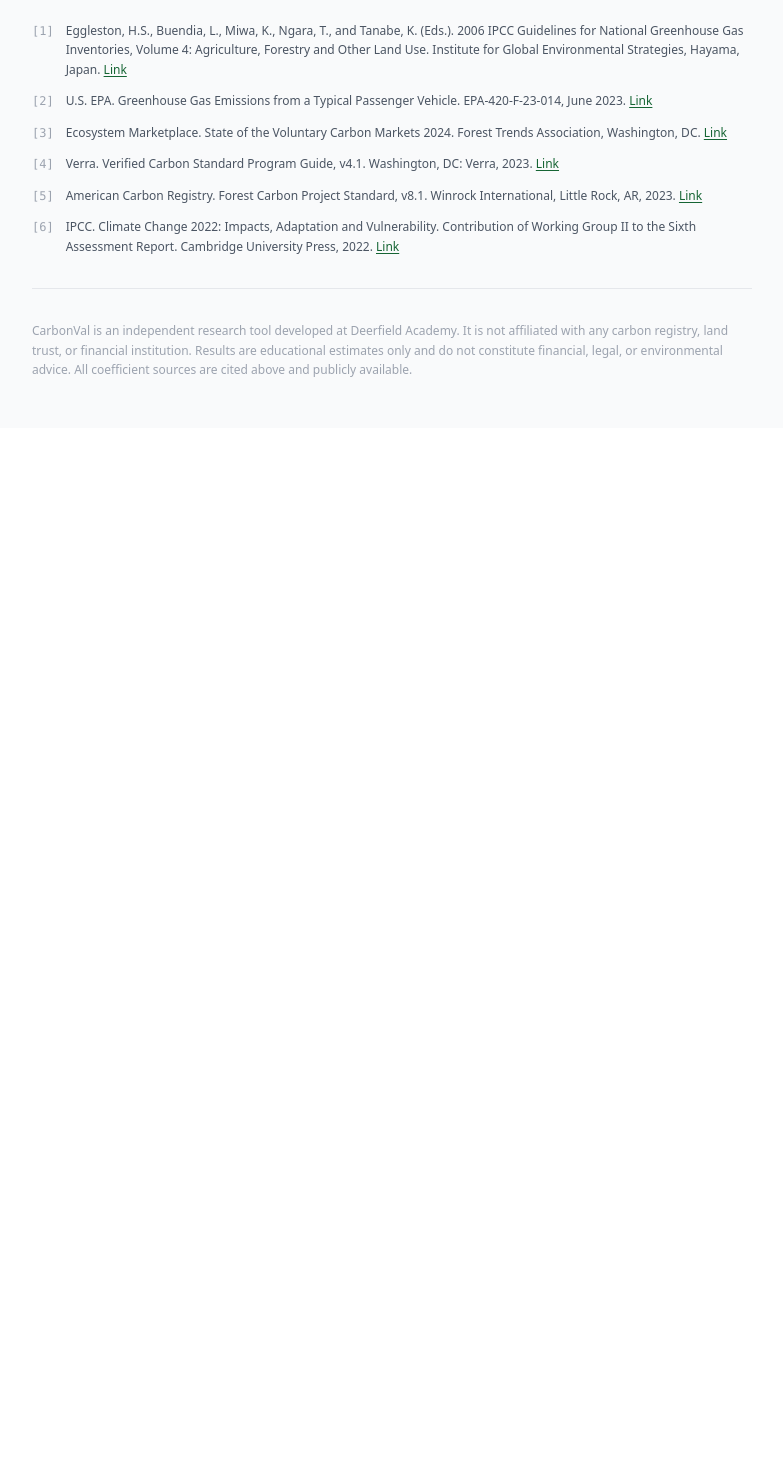
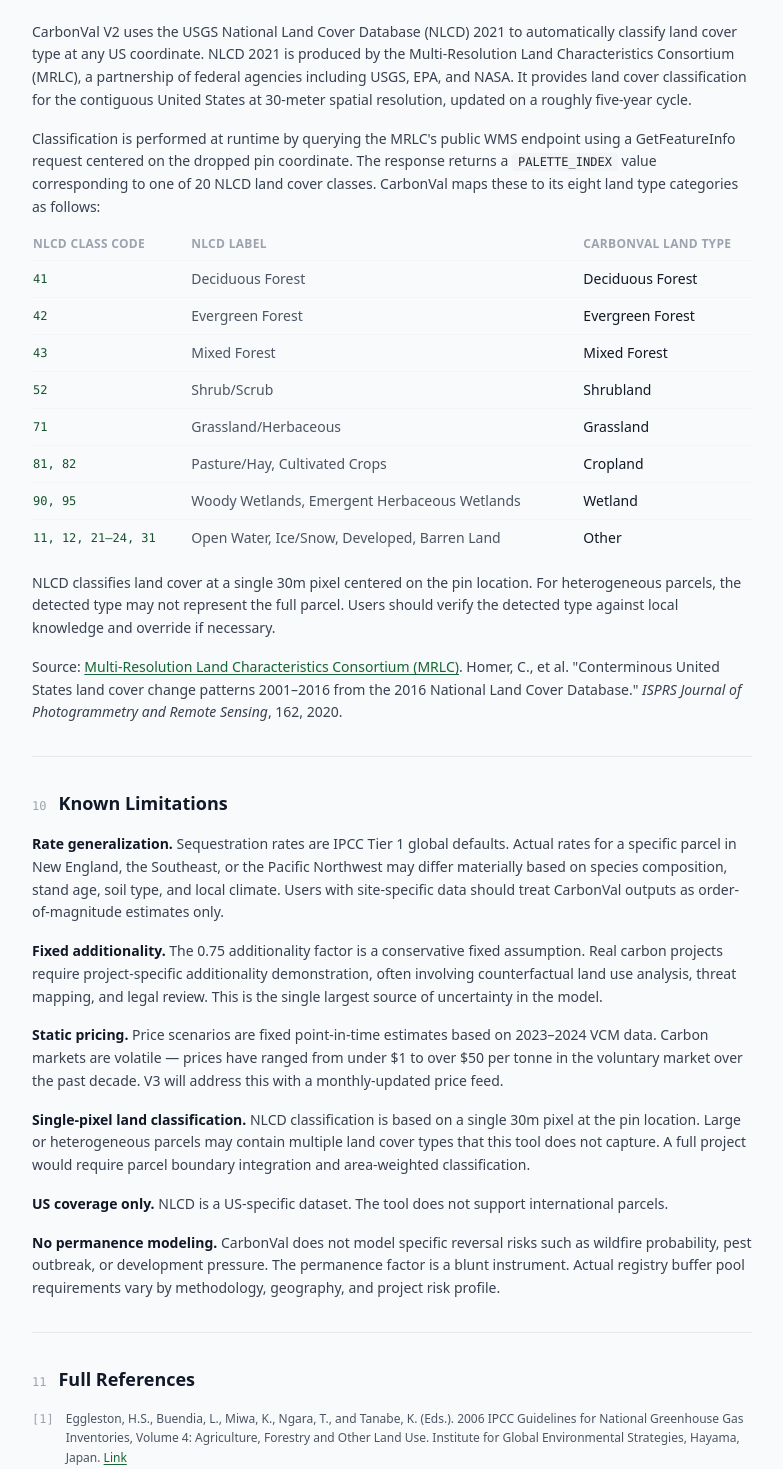
Before and after one commit to hotdogvulkin/carbonval, a React (Vite) app: page /methodology in a window 1280 px wide. Shown: the part 3781-5250 px from the top of the page, without its empty margins (248-1031 px from the left). Before the commit the page ends 4209 px from the top, so only its background shows below. Built offline with nearby package versions, Linux system fonts and the light colour scheme; no server answers.

Commit message:
feat: V2 complete — NLCD classification, Supabase save, shareable URLs

```diff
--- a/src/pages/Methodology.tsx
+++ b/src/pages/Methodology.tsx
@@ -355,8 +355,118 @@
           </p>
         </Section>
 
-        {/* Section 9 — Full references */}
-        <Section number="9" title="Full References">
+        {/* Section 9 — Satellite Land Cover Detection */}
+        <Section number="9" title="Satellite Land Cover Detection">
+          <p>
+            CarbonVal V2 uses the USGS National Land Cover Database (NLCD) 2021 to
+            automatically classify land cover type at any US coordinate. NLCD 2021
+            is produced by the Multi-Resolution Land Characteristics Consortium
+            (MRLC), a partnership of federal agencies including USGS, EPA, and NASA.
+            It provides land cover classification for the contiguous United States at
+            30-meter spatial resolution, updated on a roughly five-year cycle.
+          </p>
+          <p>
+            Classification is performed at runtime by querying the MRLC's public WMS
+            endpoint using a GetFeatureInfo request centered on the dropped pin
+            coordinate. The response returns a <code className="bg-gray-100 px-1.5 py-0.5 rounded text-xs font-mono text-gray-800">PALETTE_INDEX</code> value
+            corresponding to one of 20 NLCD land cover classes. CarbonVal maps these
+            to its eight land type categories as follows:
+          </p>
+          <div className="overflow-x-auto">
+            <table className="w-full text-sm">
+              <thead>
+                <tr className="text-left">
+                  <th className="pb-2 pr-4 text-xs font-semibold text-gray-400 uppercase tracking-wide">NLCD Class Code</th>
+                  <th className="pb-2 pr-4 text-xs font-semibold text-gray-400 uppercase tracking-wide">NLCD Label</th>
+                  <th className="pb-2 text-xs font-semibold text-gray-400 uppercase tracking-wide">CarbonVal Land Type</th>
+                </tr>
+              </thead>
+              <tbody>
+                {[
+                  { code: '41', label: 'Deciduous Forest', type: 'Deciduous Forest' },
+                  { code: '42', label: 'Evergreen Forest', type: 'Evergreen Forest' },
+                  { code: '43', label: 'Mixed Forest', type: 'Mixed Forest' },
+                  { code: '52', label: 'Shrub/Scrub', type: 'Shrubland' },
+                  { code: '71', label: 'Grassland/Herbaceous', type: 'Grassland' },
+                  { code: '81, 82', label: 'Pasture/Hay, Cultivated Crops', type: 'Cropland' },
+                  { code: '90, 95', label: 'Woody Wetlands, Emergent Herbaceous Wetlands', type: 'Wetland' },
+                  { code: '11, 12, 21–24, 31', label: 'Open Water, Ice/Snow, Developed, Barren Land', type: 'Other' },
+                ].map(row => (
+                  <tr key={row.code} className="border-t border-gray-100">
+                    <td className="py-2 pr-4 font-mono text-xs text-green-900">{row.code}</td>
+                    <td className="py-2 pr-4 text-gray-600">{row.label}</td>
+                    <td className="py-2 font-medium text-gray-900">{row.type}</td>
+                  </tr>
+                ))}
+              </tbody>
+            </table>
+          </div>
+          <p>
+            NLCD classifies land cover at a single 30m pixel centered on the pin
+            location. For heterogeneous parcels, the detected type may not represent
+            the full parcel. Users should verify the detected type against local
+            knowledge and override if necessary.
+          </p>
+          <p>
+            Source:{' '}
+            <Citation href="https://www.mrlc.gov">
+              Multi-Resolution Land Characteristics Consortium (MRLC)
+            </Citation>
+            .{' '}
+            Homer, C., et al. "Conterminous United States land cover change patterns
+            2001–2016 from the 2016 National Land Cover Database."
+            <em> ISPRS Journal of Photogrammetry and Remote Sensing</em>, 162, 2020.
+          </p>
+        </Section>
+
+        {/* Section 10 — Known Limitations */}
+        <Section number="10" title="Known Limitations">
+          <p>
+            <span className="font-semibold text-gray-900">Rate generalization.</span>{' '}
+            Sequestration rates are IPCC Tier 1 global defaults. Actual rates for a
+            specific parcel in New England, the Southeast, or the Pacific Northwest
+            may differ materially based on species composition, stand age, soil type,
+            and local climate. Users with site-specific data should treat CarbonVal
+            outputs as order-of-magnitude estimates only.
+          </p>
+          <p>
+            <span className="font-semibold text-gray-900">Fixed additionality.</span>{' '}
+            The 0.75 additionality factor is a conservative fixed assumption. Real
+            carbon projects require project-specific additionality demonstration,
+            often involving counterfactual land use analysis, threat mapping, and
+            legal review. This is the single largest source of uncertainty in the
+            model.
+          </p>
+          <p>
+            <span className="font-semibold text-gray-900">Static pricing.</span>{' '}
+            Price scenarios are fixed point-in-time estimates based on 2023–2024 VCM
+            data. Carbon markets are volatile — prices have ranged from under $1 to
+            over $50 per tonne in the voluntary market over the past decade. V3 will
+            address this with a monthly-updated price feed.
+          </p>
+          <p>
+            <span className="font-semibold text-gray-900">Single-pixel land classification.</span>{' '}
+            NLCD classification is based on a single 30m pixel at the pin location.
+            Large or heterogeneous parcels may contain multiple land cover types that
+            this tool does not capture. A full project would require parcel boundary
+            integration and area-weighted classification.
+          </p>
+          <p>
+            <span className="font-semibold text-gray-900">US coverage only.</span>{' '}
+            NLCD is a US-specific dataset. The tool does not support international
+            parcels.
+          </p>
+          <p>
+            <span className="font-semibold text-gray-900">No permanence modeling.</span>{' '}
+            CarbonVal does not model specific reversal risks such as wildfire
+            probability, pest outbreak, or development pressure. The permanence
+            factor is a blunt instrument. Actual registry buffer pool requirements
+            vary by methodology, geography, and project risk profile.
+          </p>
+        </Section>
+
+        {/* Section 11 — Full references */}
+        <Section number="11" title="Full References">
           <ol className="space-y-3 list-none">
             {[
               {
@@ -389,6 +499,16 @@
                 text: 'IPCC. Climate Change 2022: Impacts, Adaptation and Vulnerability. Contribution of Working Group II to the Sixth Assessment Report. Cambridge University Press, 2022.',
                 href: 'https://www.ipcc.ch/report/ar6/wg2/',
               },
+              {
+                id: 7,
+                text: 'Homer, C., Dewitz, J., Jin, S., Xian, G., Costello, C., Danielson, P., Gass, L., Funk, M., Wickham, J., Stehman, S., Auch, R., and Riitters, K. Conterminous United States land cover change patterns 2001–2016 from the 2016 National Land Cover Database. ISPRS Journal of Photogrammetry and Remote Sensing, 162, 184–199, 2020.',
+                href: 'https://www.mrlc.gov',
+              },
+              {
+                id: 8,
+                text: 'Multi-Resolution Land Characteristics Consortium (MRLC). National Land Cover Database 2021. U.S. Geological Survey, 2023.',
+                href: 'https://www.mrlc.gov',
+              },
             ].map(ref => (
               <li key={ref.id} className="flex gap-3">
                 <span className="text-xs font-mono text-gray-400 mt-0.5 shrink-0">[{ref.id}]</span>
```
